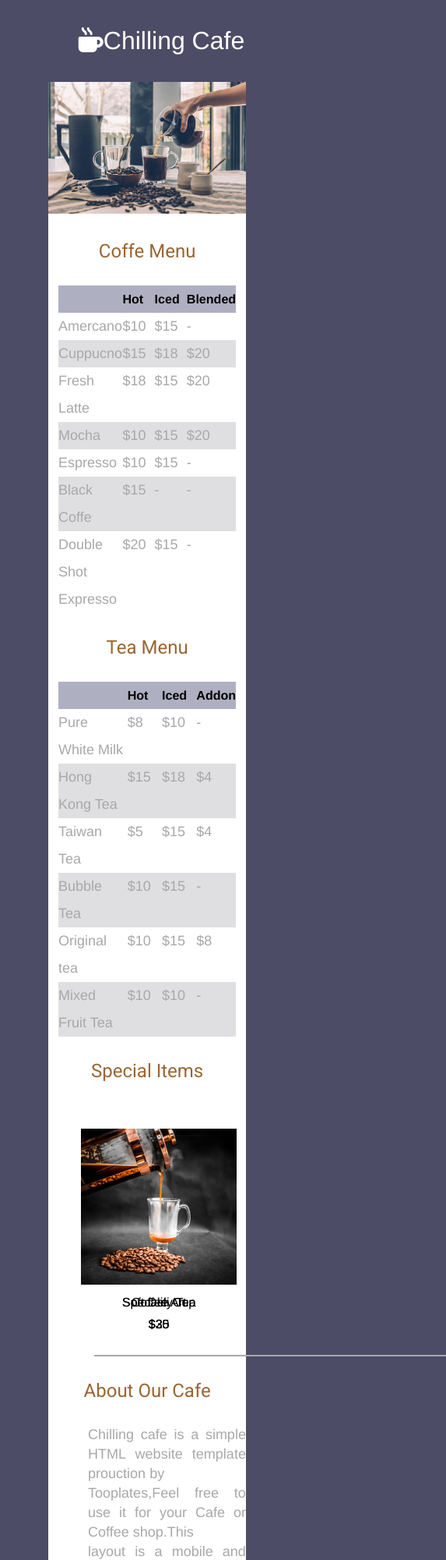
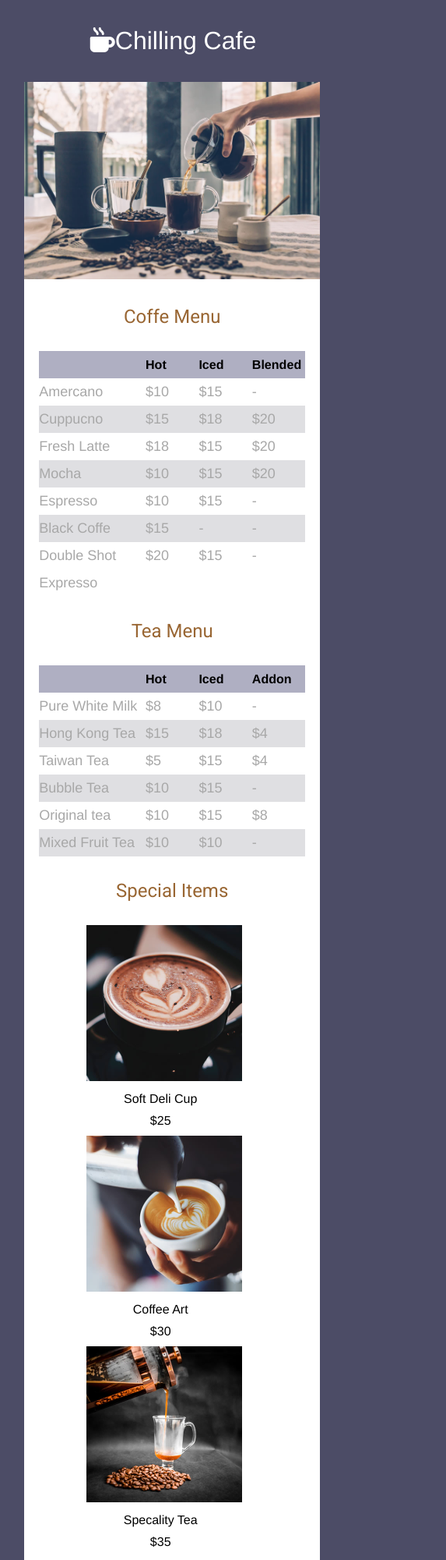
Before and after one commit to harini-hi/coffe, a plain HTML site: page index.html in a window 390 px wide. Shown: the top 2000 px of the page at 78% size, 573 px wide, since content can reach past the window. Drawn offline with nearby package versions, Linux system fonts and the light colour scheme.

Commit message:
second commit

```diff
--- a/style.css
+++ b/style.css
@@ -45,9 +45,7 @@ h2{
     margin-top: 30px;
     margin-bottom: 30px;
 }
-.layout1{
 
-}
 .layout2 img{
     width: 100%;
 }
@@ -139,68 +137,37 @@ footer{
 
 
 
-.layout1{
-    grid-area: head;
-}
-.layout2{
-    grid-area: part1;
-}
-.layout3{
-    grid-area: part2;
-}
-
-.layout4{
-    grid-area: part3;
-}
-
-.layout5{
-    grid-area: part4;
-}
-
-.layout6{
-    grid-area: part5;
-}
-.layout7{
-    grid-area: part6;
-}
-
-.layout8{
-    grid-area: part7;
-}
-
-.layout9{
-    grid-area: part8;
-}
-
-.layout10{
-    grid-area: part9;
-}
-
-.layout11{
-    grid-area: part10;
-}
-
-.layout12{
-    grid-area: part11;
-}
-
-.layout13{
-    grid-area: footer;
-}
 
 
 
 
 
+@media (min-width: 375px) and (max-width: 768px) {
+    main{
+        width: 380px;
+        margin: 1% 8%;
+    }
+    .items {
+        display: block;
+        margin-left: 80px;
+    }
+    .items p{
+        margin-right: 110px;
+        margin-bottom: 10px;
+    }
+    h1{
+        margin-left: 60px;
+    }
+    .line{
 
+        width: 190px;
+        margin-left: 80px;
+    }
+    .about p{
 
-@media (max-width:420px){
-   body{
-    grid-template-areas: 'head' 'part1' 'part2' 'part3' 'part4' 'part5' 'part6' 'part7' 'part8' 'part9' 'part10' 'part11' 'footer';
-    grid-template-columns: 1fr;
-    grid-template-rows:10vh 10vh 10vh 10vh 10vh 10vh 10vh 10vh 10vh 10vh 10vh 10vh 10vh;
-   }
-   .items{
-    display: grid;
-}
-}
+        margin-left: 4%;
+        justify-content: center;
+        font-size: 12px;
+        line-height: 15px;
+    }
+  }
```
